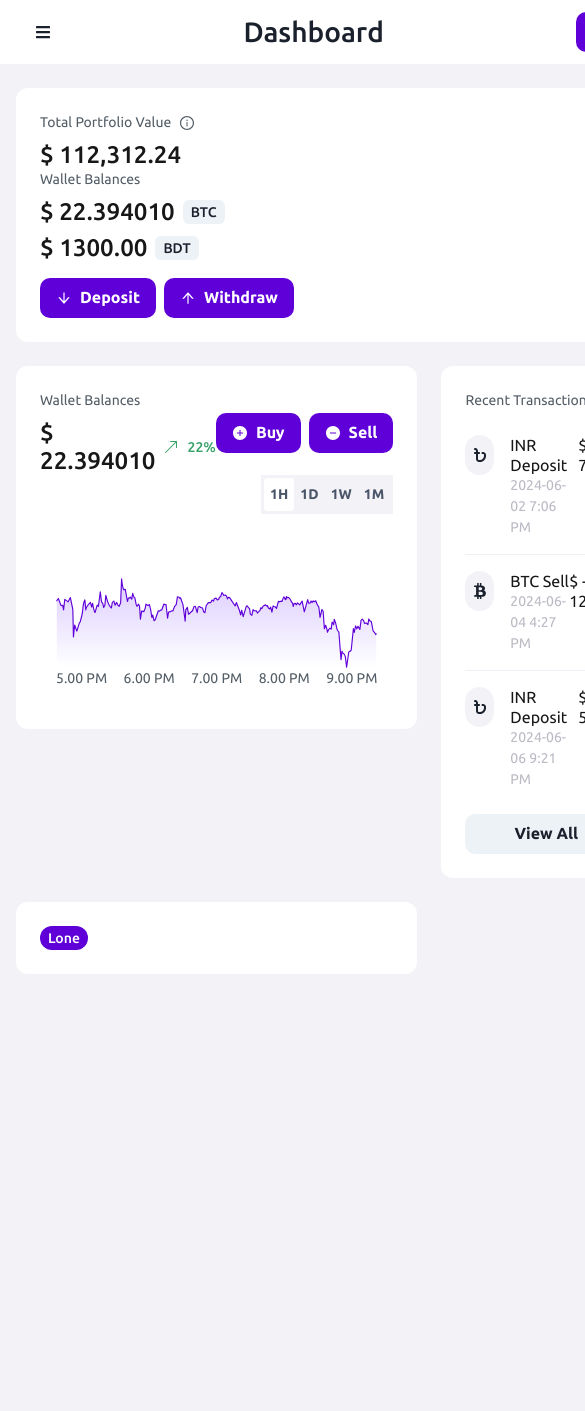
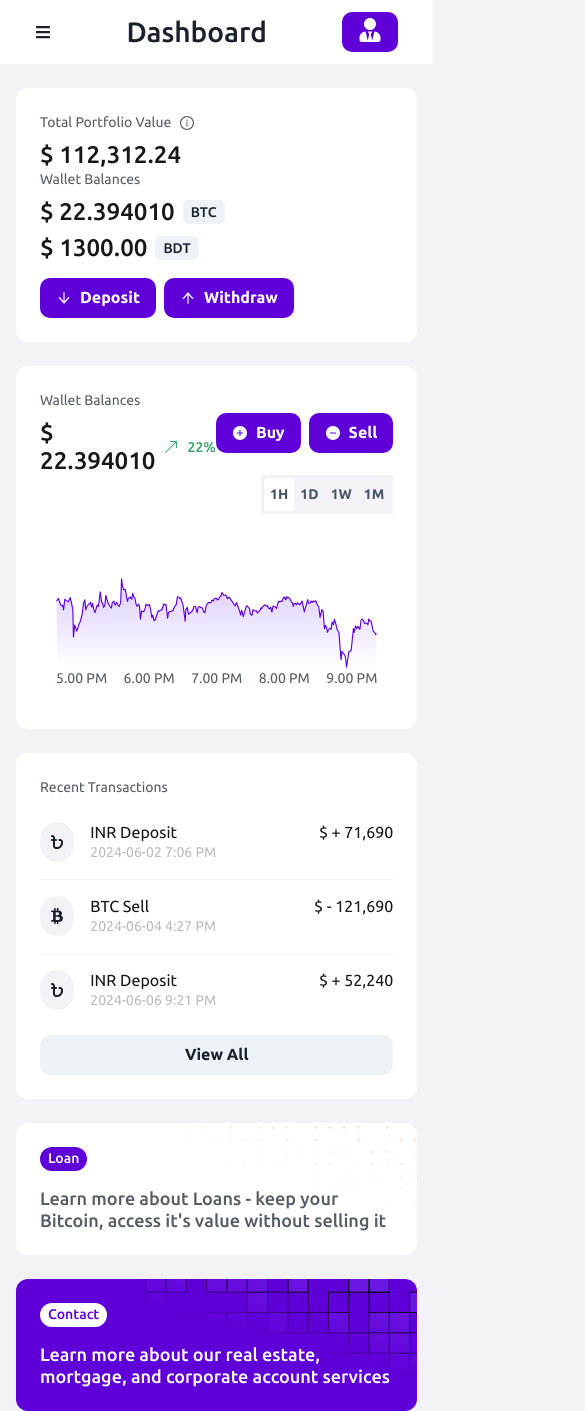
Before and after one commit to INTESARSHAWON/Crypto-Dashboard-using-React-Chakra-UI, a React (Vite) app: page / in a window 390 px wide. Shown: the top 1411 px of the page, 585 px wide, since content can reach past the window. Before the commit the page ends 974 px from the top, so only its background shows below. Built offline with nearby package versions, Linux system fonts and the light colour scheme.

Commit message:
responsive main dashboard full

```diff
--- a/src/components/DashboardLayout.jsx
+++ b/src/components/DashboardLayout.jsx
@@ -20,8 +20,13 @@ const DashboardLayout = ({title, children}) => {
         <SideDrawer isOpen={isOpen} onClose={onClose}/>
         <Box flexGrow={1}>
           <TopNav title={title} onOpen={onOpen}/>
-          <Container maxW="62rem" mt="6">
-            {children}
+          <Container
+              overflowX="hidden"
+              overflowY="auto"
+              h="calc(100vh-88px)"
+              maxW="62rem"
+              mt="6">
+                {children}
           </Container>
         </Box>
     </Flex>
--- a/src/pages/Dashboard/Dashboard.jsx
+++ b/src/pages/Dashboard/Dashboard.jsx
@@ -11,10 +11,13 @@ const Dashboard = () => {
       <Grid
         gridTemplateColumns={{
           base: "repeat(1, 1fr)",
-          md: "repeat(2, 1fr)",
+          xl: "repeat(2, 1fr)",
         }}
         gap= "6">
-        <GridItem colSpan={2}>
+        <GridItem colSpan={{
+          base: 1,
+          lg: 2,
+        }}>
           <PortfolioSection/>
         </GridItem>
 
@@ -27,7 +30,20 @@ const Dashboard = () => {
         </GridItem>
 
         <GridItem colSpan={1}>
-          <InfoCard/>
+          <InfoCard
+            imgUrl="/dot_bg.svg"
+            text="Learn more about Loans - keep your Bitcoin, access it's value without selling it"
+            tagText="Loan"
+            inverted={false}
+          />
+        </GridItem>
+        <GridItem colSpan={1}>
+          <InfoCard
+            imgUrl="/grid_bg.svg"
+            text="Learn more about our real estate, mortgage, and corporate account services"
+            tagText="Contact"
+            inverted={true}
+          />
         </GridItem>
       </Grid>
     </DashboardLayout>
--- a/src/pages/Dashboard/components/InfoCard.jsx
+++ b/src/pages/Dashboard/components/InfoCard.jsx
@@ -1,12 +1,26 @@
-import { Tag } from "@chakra-ui/react"
+import { Tag, Text } from "@chakra-ui/react"
 import { CustomCard } from "../../../chakra/CustomCard"
 
-const InfoCard = () => {
+const InfoCard = ({imgUrl, text, tagText, inverted}) => {
   return (
-    <CustomCard>
-        <Tag bg="p.purple" color="white" borderRadius="full">
-            Lone
+    <CustomCard bgImage={imgUrl}
+                bgSize="cover"
+                bgColor={inverted ? "p.purple" : "white"}
+                bgRepeat="no-repeat">
+
+        <Tag
+            color={inverted ? "p.purple" : "white"}
+             bg={inverted ? "white" : "p.purple"}
+             borderRadius="full">
+                {tagText}
         </Tag>
+        <Text textStyle="h5"
+              mt="4"
+              fontWeight="medium"
+              color= {inverted ? "white" : "black.80"}
+              >
+            {text}
+        </Text>
     </CustomCard>
   )
 }
```
